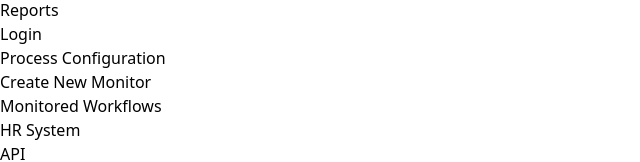
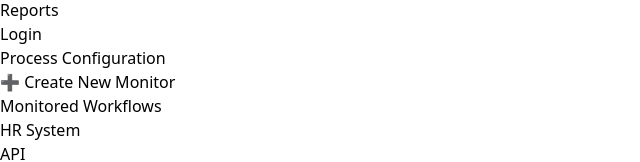
Before and after one commit to kawacukennedy/autonomous_process_auditor, a React app in the folder frontend/: page /processes in a window 1280 px wide. Shown: the part 146-308 px from the top of the page, without its empty margins (0-640 px from the left). Built offline with nearby package versions, Linux system fonts and the light colour scheme; the HTML template or start-up script is replaced by a standard one.

Commit message:
Add emoji to ProcessConfig button

```diff
--- a/frontend/src/pages/ProcessConfig.tsx
+++ b/frontend/src/pages/ProcessConfig.tsx
@@ -23,7 +23,7 @@ const ProcessConfig: React.FC = () => {
       <h1 className="text-2xl font-bold mb-6">Process Configuration</h1>
       <div className="mb-6">
         <button className="bg-blue-600 text-white px-4 py-2 rounded hover:bg-blue-700 transition duration-200">
-          Create New Monitor
+          ➕ Create New Monitor
         </button>
       </div>
       <div className="bg-white p-6 rounded-lg shadow-md">
```
